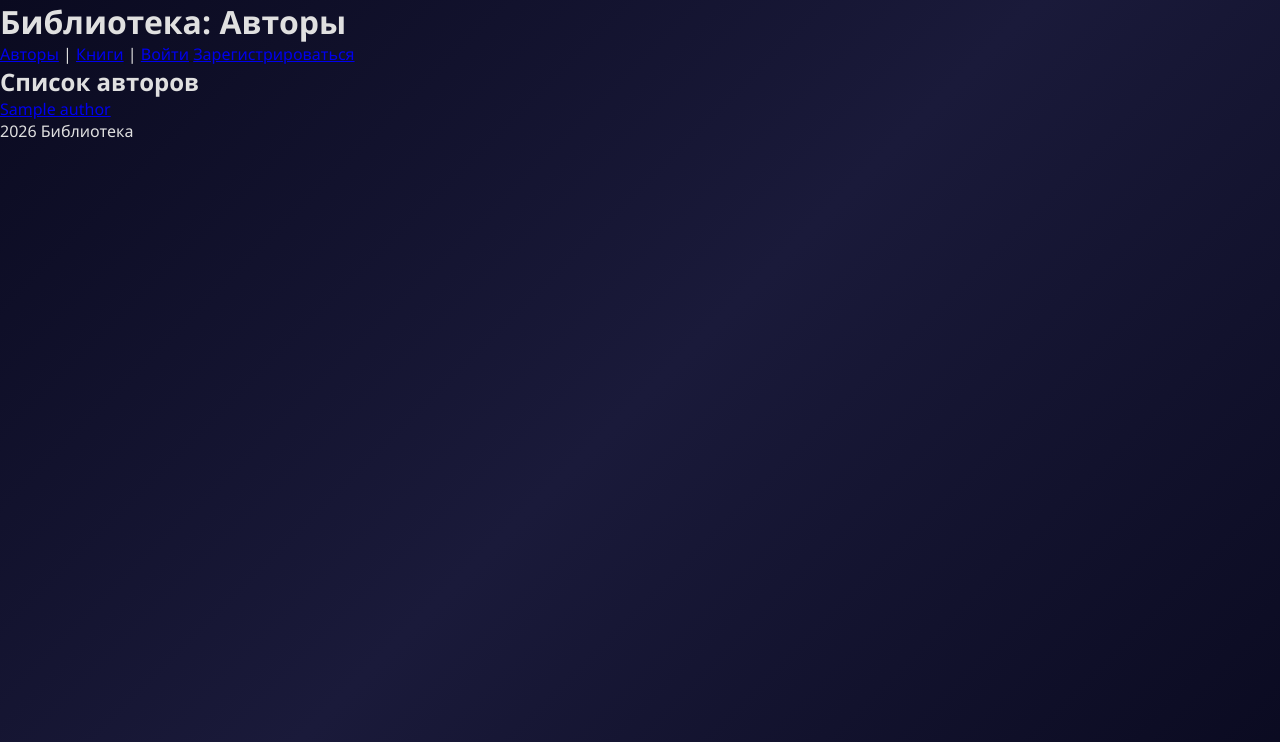
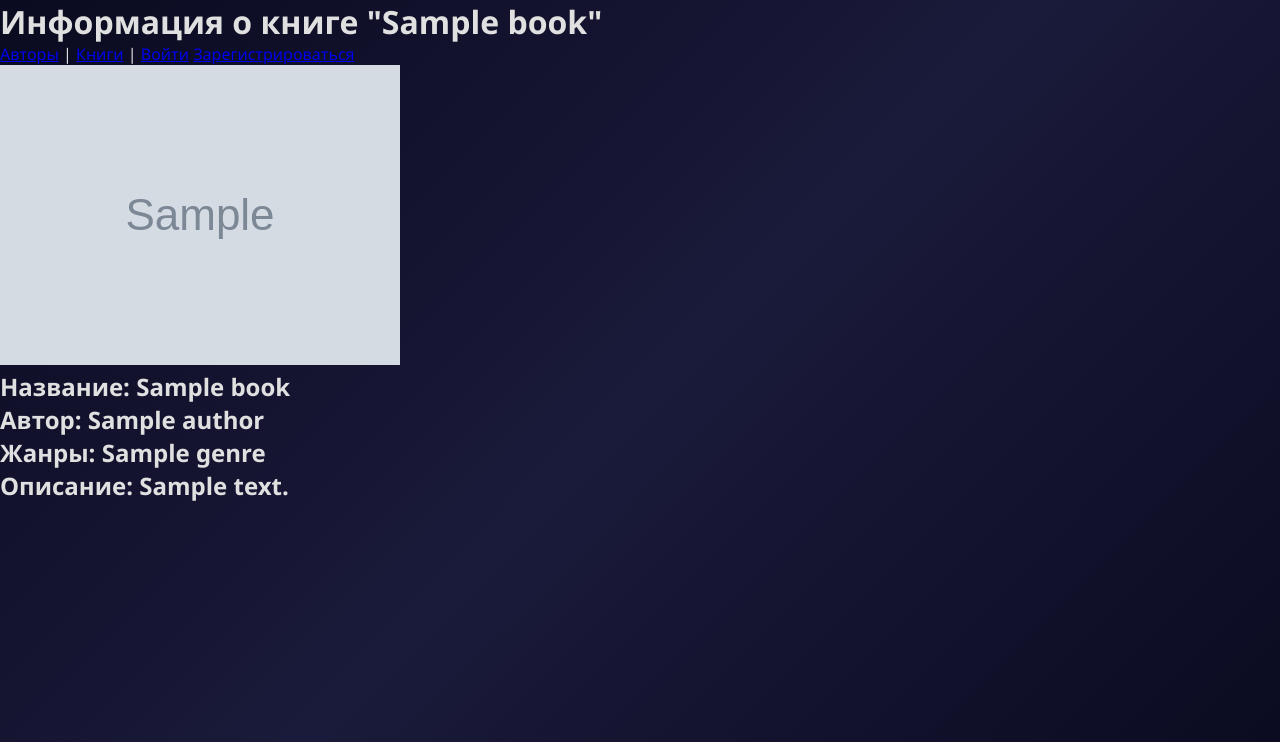
Before and after one commit to FeedlYourlHead/Homework_Python, a Flask app: template Python_Day_35(Library)/templates/book_details.html in a window 1280 px wide. Shown: the top 742 px of the page. Run offline with Flask 3, Linux system fonts and the light colour scheme; the template is opened without the code that fills it: most values are stand-ins (such as "Sample title", 1, 10 or a date in 2020); grey boxes marked "Sample" are stand-in pictures; parts of the project's set-up code (start-up, migrations or seed data) failed here and were passed over.

Commit message:
almost finish #35

```diff
--- a/Python_Day_35(Library)/templates/author_detail.html
+++ b/Python_Day_35(Library)/templates/author_detail.html
@@ -1,10 +1,12 @@
 <!DOCTYPE html>
 <html lang="en">
+
 <head>
     <meta charset="UTF-8">
     <title>{{ author.name }}</title>
     <link rel="stylesheet" href="/static/style.css">
 </head>
+
 <body>
     <header>
         <h1>Библиотека: {{ author.name }}</h1>
@@ -30,7 +32,7 @@
             <h3>Книги автора</h3>
             <ul>
                 {% for book in author.books %}
-                    <li>{{ book.name }}</li>
+                <li>{{ book.name }}</li>
                 {% endfor %}
             </ul>
         </section>
@@ -39,4 +41,5 @@
         <p>2026 Библиотека</p>
     </footer>
 </body>
+
 </html>
--- a/Python_Day_35(Library)/templates/book_details.html
+++ b/Python_Day_35(Library)/templates/book_details.html
@@ -8,8 +8,9 @@
 </head>
 
 <body>
+
   <header>
-    <h1>Библиотека: Авторы</h1>
+    <h1>Информация о книге "{{ book.name }}"</h1>
     <nav>
       <a href="/">Авторы</a> |
       <a href="/books">Книги</a> |
@@ -22,21 +23,29 @@
       {% endif %}
     </nav>
   </header>
+
   <main>
-    <h2>Список авторов</h2>
-    <ul class="author-list">
-      {% for author in authors %}
-      <li>
-        <a href="/author/{{ author.id }}">
-          {{ author.name }}
-        </a>
-      </li>
-      {% endfor %}
-    </ul>
+
+    <section class="book-info">
+      <img src="{{ book.img }}" alt="photo">
+      <h2><strong>Название:</strong> {{ book.name }}</h2>
+      <h2><strong>Автор:</strong> {{ book.author.name }}</h2>
+      <h2>
+        <strong>Жанры:</strong>
+        {% for genre in book.genres %}
+        {{ genre.name }}
+        {% endfor %}
+      </h2>
+      <h2><strong>Описание:</strong> {{ book.description }}</h2>
+    </section>
+
+
+
+
+
   </main>
-  <footer>
-    <p>2026 Библиотека</p>
-  </footer>
+
+
 </body>
 
 </html>
```
Also changed, not shown: Python_Day_35(Library)/db.py (+6 -2 lines), Python_Day_35(Library)/server.py (+14 -4 lines), Python_Day_35(Library)/static/style.css (+17 -7 lines), Python_Day_35(Library)/templates/books.html (+9 -6 lines), Python_Day_35(Library)/library.db.
